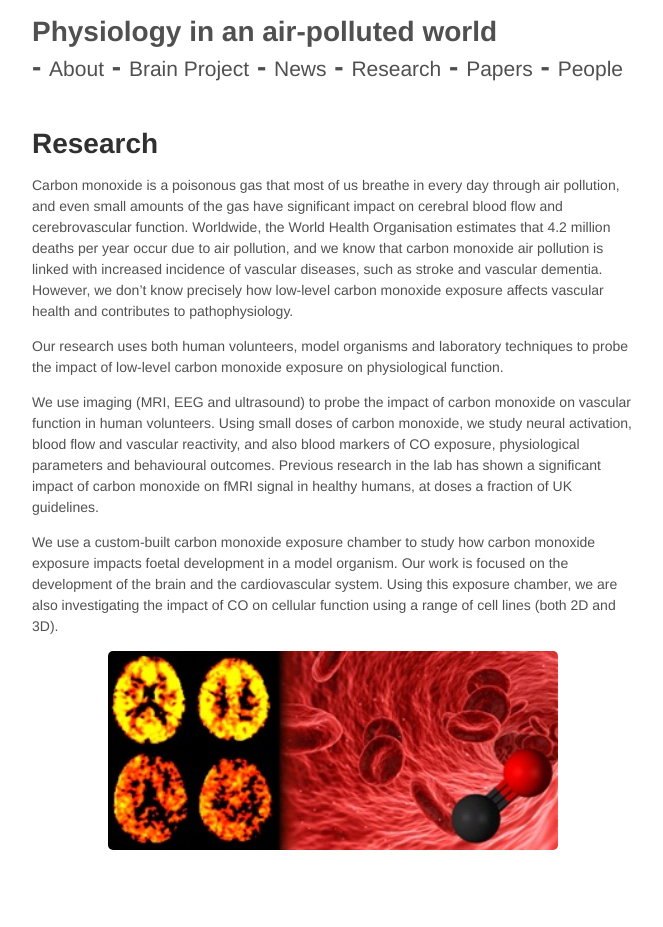
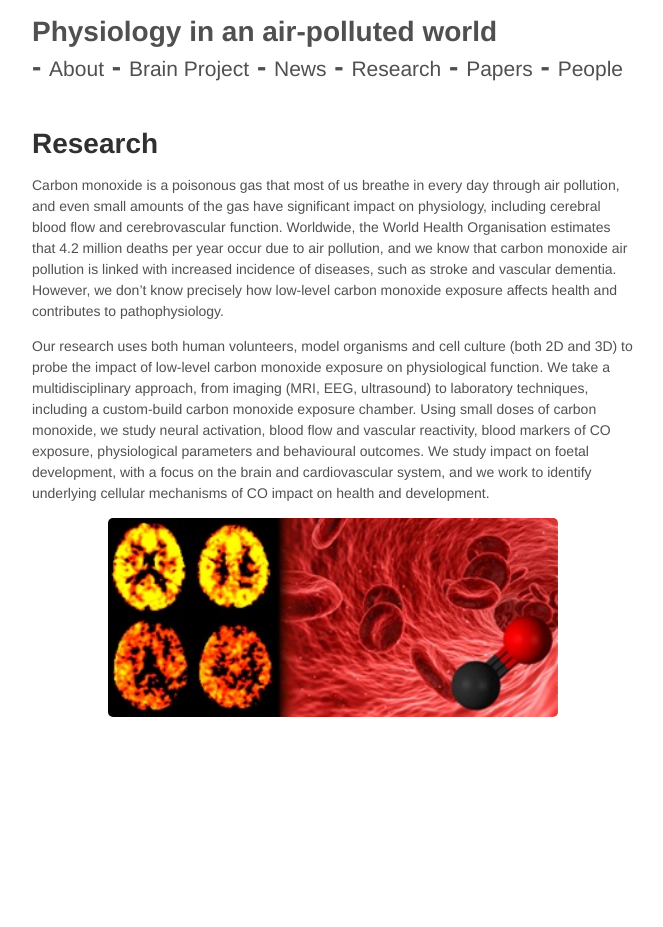
Before and after one commit to mariherigstad/mariherigstad.github.io, a Jekyll site: the page built from research.md, in a window 1280 px wide. Shown: the whole page, without its empty margins (307-970 px from the left). Built offline with Jekyll 4.4.1, drawn with Linux system fonts in a browser that asks for light colours; after the commit the page ends 900 px from its top, so only the background shows below that.

Commit message:
Update research.md

```diff
--- a/research.md
+++ b/research.md
@@ -3,13 +3,9 @@ layout: page
 title: Research
 ---
 
-Carbon monoxide is a poisonous gas that most of us breathe in every day through air pollution, and even small amounts of the gas have significant impact on cerebral blood flow and cerebrovascular function. Worldwide, the World Health Organisation estimates that 4.2 million deaths per year occur due to air pollution, and we know that carbon monoxide air pollution is linked with increased incidence of vascular diseases, such as stroke and vascular dementia. However, we don’t know precisely how low-level carbon monoxide exposure affects vascular health and contributes to pathophysiology.
+Carbon monoxide is a poisonous gas that most of us breathe in every day through air pollution, and even small amounts of the gas have significant impact on physiology, including cerebral blood flow and cerebrovascular function. Worldwide, the World Health Organisation estimates that 4.2 million deaths per year occur due to air pollution, and we know that carbon monoxide air pollution is linked with increased incidence of diseases, such as stroke and vascular dementia. However, we don’t know precisely how low-level carbon monoxide exposure affects health and contributes to pathophysiology.
 
-Our research uses both human volunteers, model organisms and laboratory techniques to probe the impact of low-level carbon monoxide exposure on physiological function.
-
-We use imaging (MRI, EEG and ultrasound) to probe the impact of carbon monoxide on vascular function in human volunteers. Using small doses of carbon monoxide, we study neural activation, blood flow and vascular reactivity, and also blood markers of CO exposure, physiological parameters and behavioural outcomes. Previous research in the lab has shown a significant impact of carbon monoxide on fMRI signal in healthy humans, at doses a fraction of UK guidelines.
-
-We use a custom-built carbon monoxide exposure chamber to study how carbon monoxide exposure impacts foetal development in a model organism. Our work is focused on the development of the brain and the cardiovascular system. Using this exposure chamber, we are also investigating the impact of CO on cellular function using a range of cell lines (both 2D and 3D).
+Our research uses both human volunteers, model organisms and cell culture (both 2D and 3D) to probe the impact of low-level carbon monoxide exposure on physiological function. We take a multidisciplinary approach, from imaging (MRI, EEG, ultrasound) to laboratory techniques, including a custom-build carbon monoxide exposure chamber. Using small doses of carbon monoxide, we study neural activation, blood flow and vascular reactivity, blood markers of CO exposure, physiological parameters and behavioural outcomes. We study impact on foetal development, with a focus on the brain and cardiovascular system, and we work to identify underlying cellular mechanisms of CO impact on health and development.
 
 <p align="center">
 <img src="/assets/herigstad_research.jpg" alt="Research" align="middle" style="width: 450px;"/>
```
